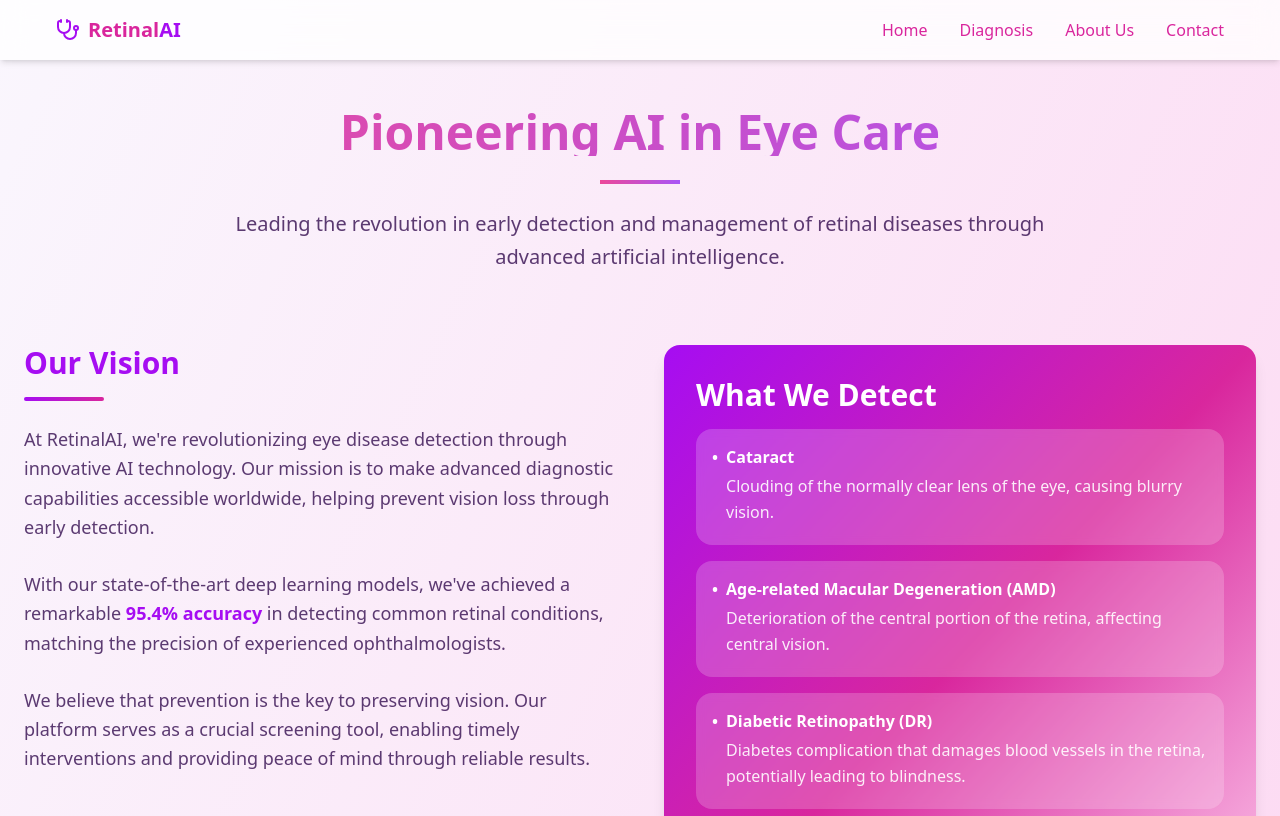
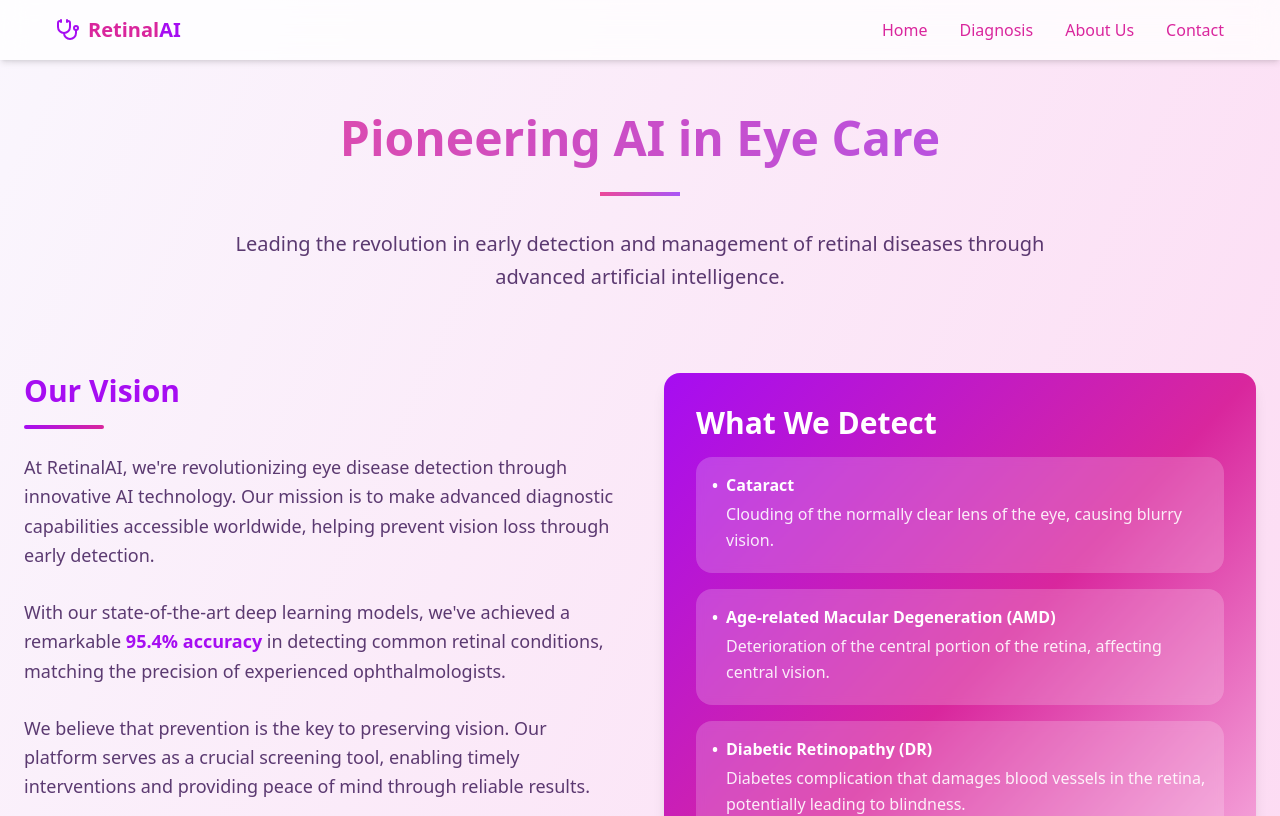
Before and after one commit to neeraj12341/retinal-ai, a React (Vite) app: page /about in a window 1280 px wide. Shown: the top 816 px of the page. Built offline with nearby package versions, Linux system fonts and the light colour scheme.

Commit message:
Fix: Improve text visibility in About and Diagnosis pages
Adjust padding and text spacing in the About and Diagnosis pages to enhance readability.

```diff
--- a/src/pages/About.tsx
+++ b/src/pages/About.tsx
@@ -1,4 +1,3 @@
-
 import { Card, CardContent } from "@/components/ui/card";
 import { Heart, Monitor, Search, Award } from "lucide-react";
 import {
@@ -46,11 +45,11 @@ const About = () => {
   return (
     <div className="container mx-auto py-12 px-6">
       <div className="mb-16 text-center">
-        <h1 className="text-5xl font-bold mb-6 text-transparent bg-clip-text bg-gradient-to-r from-pink-500 to-purple-500">
+        <h1 className="text-5xl font-bold mb-6 text-transparent bg-clip-text bg-gradient-to-r from-pink-500 to-purple-500 leading-tight px-4">
           Pioneering AI in Eye Care
         </h1>
-        <div className="h-1 w-20 bg-gradient-to-r from-pink-500 to-purple-500 mx-auto mb-6"></div>
-        <p className="text-xl text-foreground/80 max-w-4xl mx-auto text-center font-medium leading-relaxed pb-2">
+        <div className="h-1 w-20 bg-gradient-to-r from-pink-500 to-purple-500 mx-auto mb-8"></div>
+        <p className="text-xl text-foreground/80 max-w-4xl mx-auto text-center font-medium leading-relaxed pb-4 px-6">
           Leading the revolution in early detection and management of retinal diseases
           through advanced artificial intelligence.
         </p>
--- a/src/pages/Diagnosis.tsx
+++ b/src/pages/Diagnosis.tsx
@@ -1,4 +1,3 @@
-
 import React, { useState } from "react";
 import { toast } from "sonner";
 import UploadSection from "@/components/diagnosis/UploadSection";
@@ -68,12 +67,12 @@ const Diagnosis = () => {
 
   return (
     <div className="container mx-auto py-12 px-6">
-      <div className="text-center mb-16 space-y-4">
-        <h1 className="text-5xl font-bold mb-6 text-transparent bg-clip-text bg-gradient-to-r from-pink-500 to-purple-500 leading-tight">
+      <div className="text-center mb-16 space-y-6">
+        <h1 className="text-5xl font-bold mb-8 text-transparent bg-clip-text bg-gradient-to-r from-pink-500 to-purple-500 leading-tight px-4">
           Retinal Disease Diagnosis
         </h1>
-        <div className="h-1 w-20 bg-gradient-to-r from-pink-500 to-purple-500 mx-auto mb-6"></div>
-        <p className="text-gray-600 max-w-3xl mx-auto text-lg leading-relaxed pb-2 px-4">
+        <div className="h-1 w-20 bg-gradient-to-r from-pink-500 to-purple-500 mx-auto mb-8"></div>
+        <p className="text-gray-600 max-w-3xl mx-auto text-lg leading-relaxed pb-4 px-6">
           Upload a high-quality retinal scan image for AI analysis. Our advanced model can
           detect signs of Cataract, AMD, Diabetic Retinopathy, and Glaucoma.
         </p>
```
